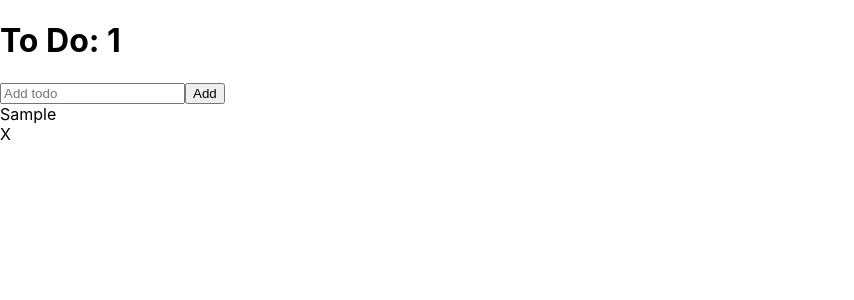
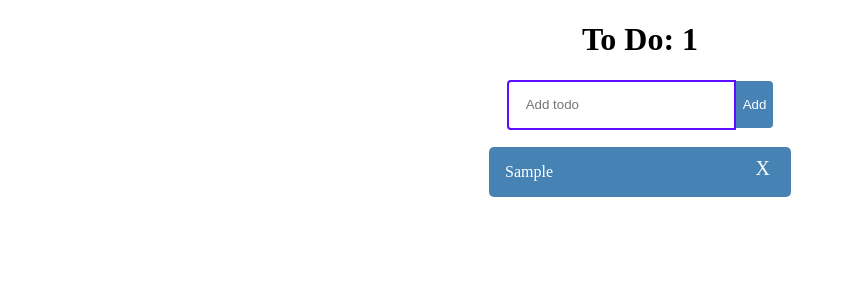
Before and after one commit to jayanth920/Front-End, a React (Create React App) app in the folder to-do-list/: page / in a window 1280 px wide. Both pictures are taken after typing "Sample" into the empty fields and a click on the button "Add". Shown: the top 300 px of the page, without its empty margins (0-854 px from the left). Built offline with nearby package versions, Linux system fonts and the light colour scheme.

Commit message:
style added

```diff
--- a/to-do-list/src/index.css
+++ b/to-do-list/src/index.css
@@ -1,13 +1,54 @@
-body {
-  margin: 0;
-  font-family: -apple-system, BlinkMacSystemFont, 'Segoe UI', 'Roboto', 'Oxygen',
-    'Ubuntu', 'Cantarell', 'Fira Sans', 'Droid Sans', 'Helvetica Neue',
-    sans-serif;
-  -webkit-font-smoothing: antialiased;
-  -moz-osx-font-smoothing: grayscale;
+.App {
+  text-align: center;
 }
 
-code {
-  font-family: source-code-pro, Menlo, Monaco, Consolas, 'Courier New',
-    monospace;
+.App .item-todo {
+  padding: 16px;
+  width: 270px;
+  margin: 0 auto;
+  text-align: left;
+  margin-top: 17px;
+  background:  steelblue;;
+  color: #fff;
+  border: none;
+  border-radius: 5px;
+  cursor: pointer;
 }
+
+.App .item-todo .item-text {
+  display: inline-block;
+  cursor: pointer;
+}
+
+.App input {
+  padding: 15px 31px 16px 17px;
+  border-radius: 4px 0 0 4px;
+  border: 2px solid #5d0cff;
+  outline: none;
+  background: transparent;
+}
+
+.App button {
+  padding: 16px 7px;
+  border: none;
+  border-radius: 0 4px 4px 0;
+  cursor: pointer;
+  outline: none;
+  background: steelblue;
+  color: #fff;
+  text-transform: capitalize;
+}
+
+.App .item-todo .item-delete {
+  display: inline-block;
+  cursor: pointer;
+  float: right;
+  font-size: 20px;
+  position: relative;
+  left: -5px;
+  bottom: 6px;
+}
+
+.strike {
+  text-decoration: line-through;
+}
```
